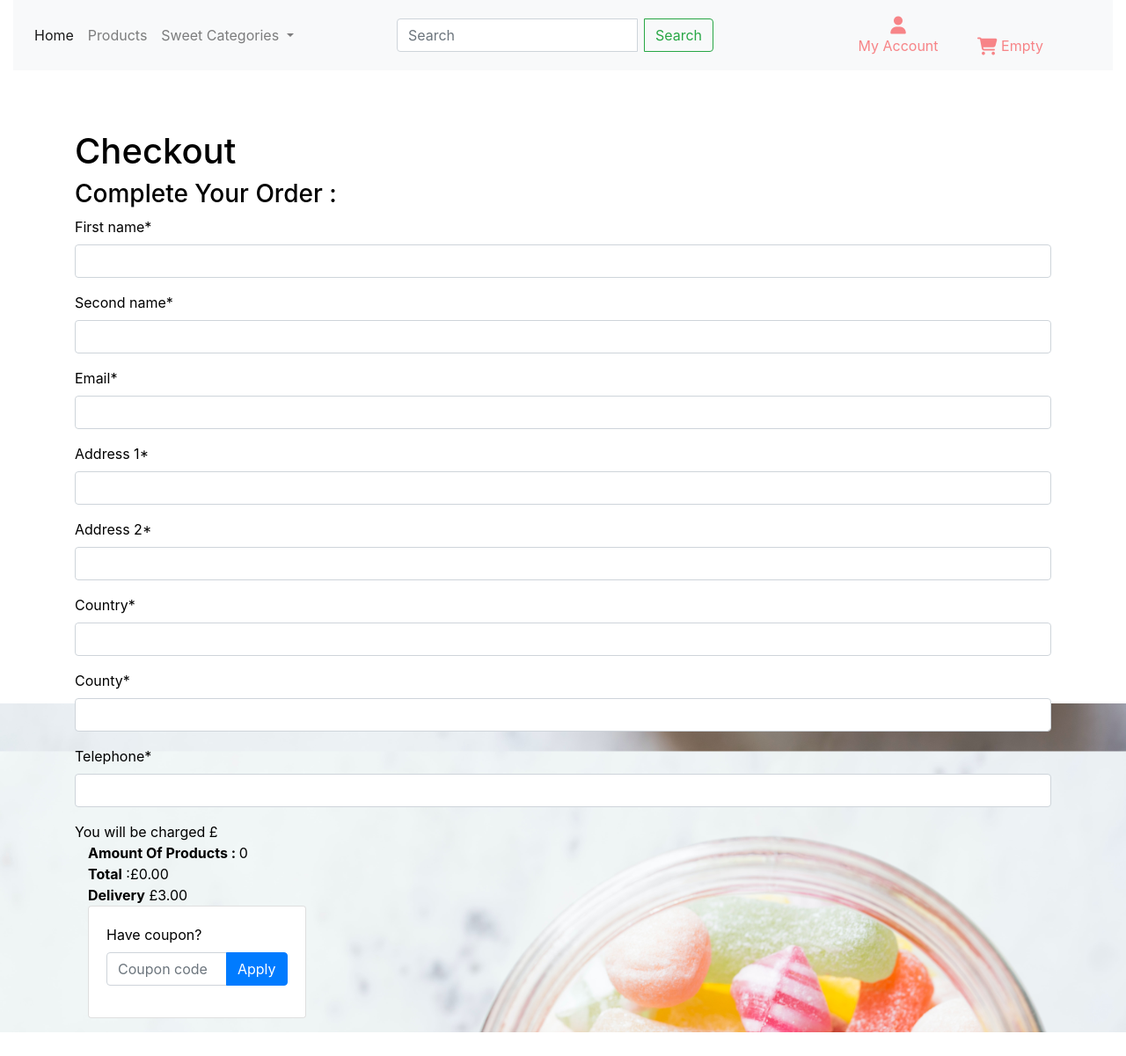
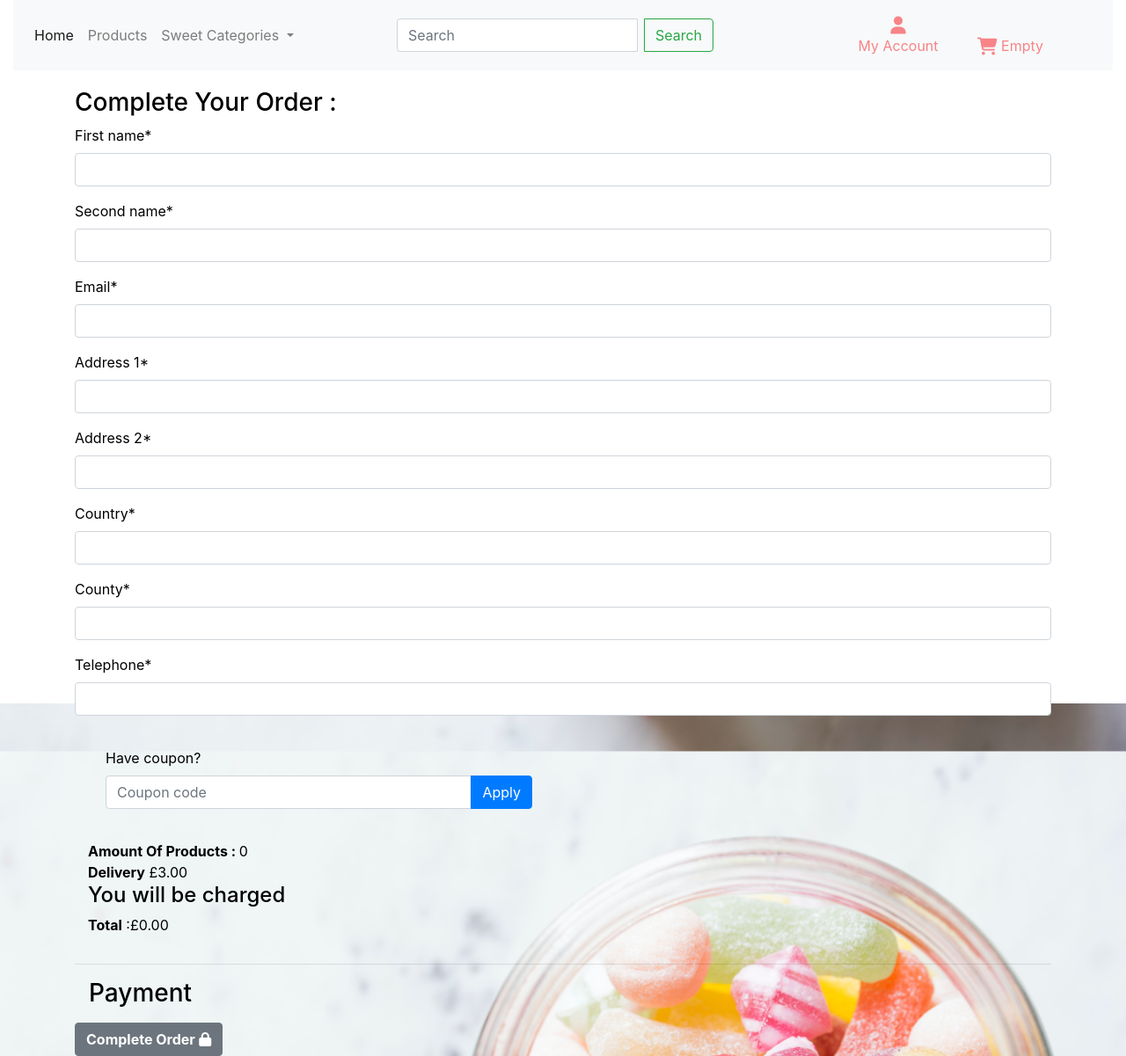
Before and after one commit to aliciarawlings/sweet_moments_milestone, a Django app: template checkout/templates/checkout/checkout.html in a window 1280 px wide. Shown: the whole page at 88% size. Before the commit the page ends 1174 px from the top, so only its background shows below. Run offline with Django 3.2, Linux system fonts and the light colour scheme; the template is opened without the code that fills it: values that come from a table or form of the project are taken from there, others are empty; some libraries are stand-ins or nearby versions.

Commit message:
checkout page styled for stripe payement and order form. unwanted migrations deleted from products app

```diff
--- a/cart/contexts.py
+++ b/cart/contexts.py
@@ -10,6 +10,7 @@ def cart_items(request):
 
     weights = Products.QUANTITY_CHOICES
     cart = request.session.get('cart', [])
+
 
     for (item_id, weight, quantity) in cart:
         product = get_object_or_404(Products, pk=item_id)
@@ -36,7 +37,8 @@ def cart_items(request):
         'items': items,
         'total': total,
         'product_count': product_count,
-        'delivery': delivery
+        'delivery': delivery,
+
     }
 
     return context
--- a/cart/templates/cart/cart.html
+++ b/cart/templates/cart/cart.html
@@ -57,6 +57,7 @@
                                             <i class="fa fa-trash"></i>
                                         </button>
                                     </td>
+
 
                                     <td>
                                         <input class="form-control qty_input" type="number" name="quantity" value="{{ item.quantity }}" min="0" max="99" data-item_id ="{{item.item_id}}" id="id_qty_{{item.item_id}}">
--- a/cart/views.py
+++ b/cart/views.py
@@ -4,6 +4,7 @@ from django.contrib import messages
 
 def cart(request):
     """ returns shopping cart page """
+
     return render(request, 'cart/cart.html')
 
 
--- a/checkout/forms.py
+++ b/checkout/forms.py
@@ -6,7 +6,7 @@ class OrderForm(forms.ModelForm):
     class Meta:
         model = Order
         template_name = 'checkout/checkout.html'
-        fields = ('first_name', 'second_name', 'email', 'address_1','address_2', 'country', 'county','telephone')
+        fields = ('first_name', 'second_name', 'email', 'address_1', 'address_2', 'country', 'county', 'telephone')
 
 
 def __init__(self, *args, **kwargs):
--- a/checkout/models.py
+++ b/checkout/models.py
@@ -15,8 +15,8 @@ class Order(models.Model):
     telephone = models.CharField(max_length=20, null=False, blank=False)
     country = models.CharField(max_length=40, null=False, blank=False)
     county = models.CharField(max_length=40, null=False, blank=False)
-    address_1 = models.CharField(max_length=4, null=False, blank=False)
-    address_2 = models.CharField(max_length=4, null=False, blank=False)
+    address_1 = models.CharField(max_length=300, null=False, blank=False)
+    address_2 = models.CharField(max_length=300, null=False, blank=False)
     date = models.DateField(auto_now_add=True)
     order_total = models.DecimalField(max_digits=10, decimal_places=2, null=False, default=0)
     grand_total = models.DecimalField(editable=False, max_digits=10, decimal_places=2, null= False, default=0)
--- a/checkout/templates/checkout/checkout.html
+++ b/checkout/templates/checkout/checkout.html
@@ -17,12 +17,7 @@
 {% block content %}
 <div class="overlay"></div>
 <div class="container">
-<div class="row">
-    <div class="col">
-    <h1 class="mt-5">Checkout</h1>
-
-
-    <div class ="row ">
+<div class ="row ">
     <div class="col">
         <h3>Complete Your Order :</h3>
  <form action= "{% url 'checkout'%}" method="POST" id="checkout_form">
@@ -31,32 +26,60 @@
         {{order_form|crispy}}
 
  </form>
-<span>You will be charged £{{grand_total|floatformat:2}}</span>
-
-    </div>
- </div>
-
- <div class="col">
-    <p class="my-0"><strong>Amount Of Products : </strong>{{product_count}}</p>
-    <p class="my-0"><strong>Total</strong> :£{{total | floatformat:2 }}</p>
-    <p class="my-0"><strong>Delivery</strong> £3.00</p>
-
- </div>
- 	        <aside class="col-lg-3">
-	            <div class="card mb-3">
+  <div class="col-lg-6">
 	                <div class="card-body">
-	                    <form>
+	                    <form action="{% url 'apply'%}" method="POST" >
+                            {% csrf_token %}
 	                        <div class="form-group"> <label>Have coupon?</label>
 	                            <div class="input-group"> <input type="text" class="form-control coupon" name="" placeholder="Coupon code"> <span class="input-group-append"> <button class="btn btn-primary btn-apply coupon">Apply</button> </span> </div>
 	                        </div>
 	                    </form>
 	                </div>
-	            </div>
+ 	        </div>
+
+             <div class="col-md-6">
+    <p class="my-0"><strong>Amount Of Products : </strong>{{product_count}}</p>
+
+    <p class="my-0"><strong>Delivery</strong> £3.00</p>
+<span><h4>You will be charged </h4> {{grand_total|floatformat:2}}</span>
+<p><strong>Total</strong> :£{{total | floatformat:2 }}</p>
+    </div>
+ </div>
+
+
+
+ </div>
+ <hr>
+
+
+<div class="px-3">
+ <legend class="fieldset-label small"><h3>Payment</h3></legend>
+     <div class="mb-3" id="card-element"></div>
+
+     <div class="text-danger" id="card-errors" role="alert"></div>
+</div>
+     <div class="submit">
+       <button id="submit-button" class="btn btn-secondary">
+       <span class="font-weight-bold">Complete Order</span>
+        <span class="icon">
+            <i class="fas fa-lock"></i>
+        </span>
+        </button>
+     </div>
+ </div>
 
 
 
 
 
+
+
+{% block postloadjs %}
+    {{block.super}}
+    {{stripe_public_key|json_script:"id_stripe_public_key"}}
+    {{client_secret|json_script:"id_client_secret"}}
+    <script src="{% static 'script/stripe_elements.js'%}"></script>
+{% endblock %}
 
 
 
--- a/coupons/views.py
+++ b/coupons/views.py
@@ -1,4 +1,4 @@
-from django.shortcuts import render
+from django.shortcuts import render, redirect, reverse
 from .forms import AddCouponForm
 from .models import Coupon
 from django.utils import timezone
@@ -17,4 +17,4 @@ def apply_coupon(request):
             request.session['coupon_id'] = coupon.id
         except Coupon.DoesNotExist:
             request.session['coupon_id'] = None
-        return redirect('cart:cart')
+    return redirect(reverse('checkout'))
```
Also changed, not shown: checkout/views.py (+7 -1 lines), products/migrations/0001_initial.py, products/migrations/0002_auto_20200923_1406.py, products/migrations/0003_auto_20200922_1213.py (deleted), products/migrations/0004_auto_20200922_1256.py (deleted), 1 other file.
